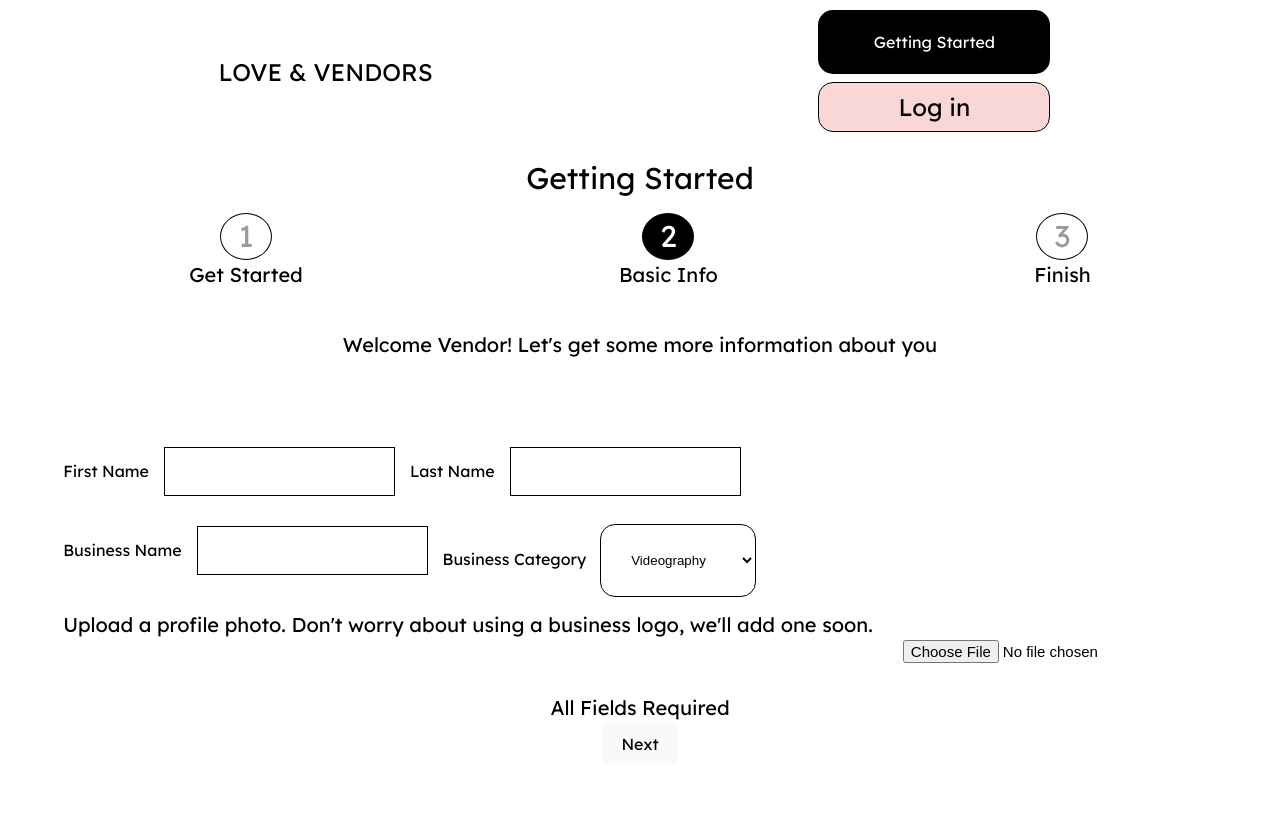
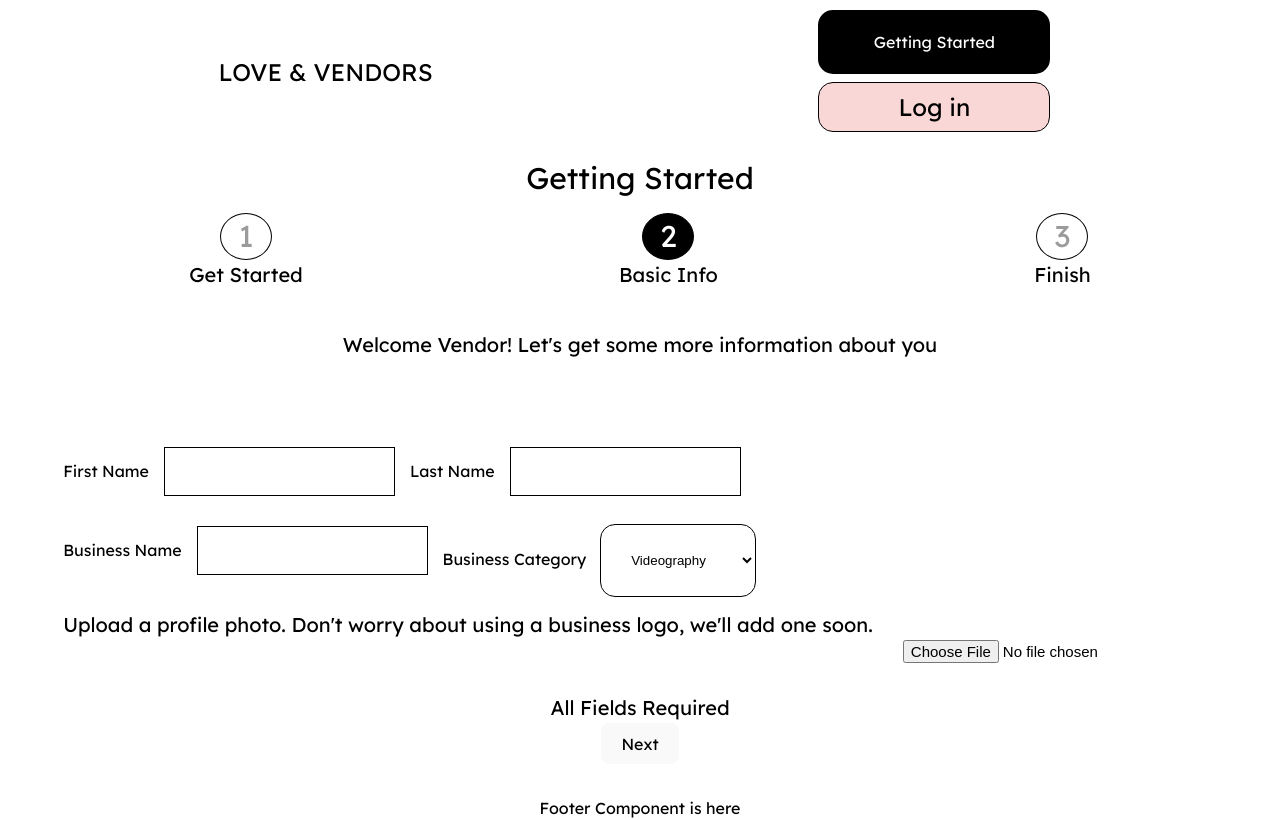
Before and after one commit to Damianpad/love-and-vendors, a React (Vite) app: page /vendor-info in a window 1280 px wide. Built offline with nearby package versions, Linux system fonts and the light colour scheme.

Commit message:
feat: created footer component

```diff
--- a/src/App.jsx
+++ b/src/App.jsx
@@ -9,6 +9,7 @@ import Navigation from "./components/Navigation/Navigation";
 import CoupleInfo from "./components/pages/CoupleInfo/CoupleInfo";
 import CoupleFinish from "./components/pages/CoupleFinish/CoupleFinish";
 import VendorInfo from "./components/pages/VendorInfo/VendorInfo";
+import Footer from "./components/Footer/Footer";
 
 function App() {
   return (
@@ -22,6 +23,7 @@ function App() {
         <Route path="/couple-finish" element={<CoupleFinish />}></Route>
         <Route path="/vendor-info" element={<VendorInfo />}></Route>
       </Routes>
+      <Footer />
     </>
   );
 }
--- /dev/null
+++ b/src/components/Footer/Footer.jsx
@@ -0,0 +1,9 @@
+import { FooterStyled } from "./Footer.styled"
+
+export default function Footer(){
+  return(
+    <FooterStyled>
+      <span>Footer Component is here</span>
+    </FooterStyled>
+  )
+}
--- /dev/null
+++ b/src/components/Footer/Footer.styled.js
@@ -0,0 +1,5 @@
+import { styled } from "styled-components";
+
+export const FooterStyled = styled.div`
+color: black;
+`;
```
